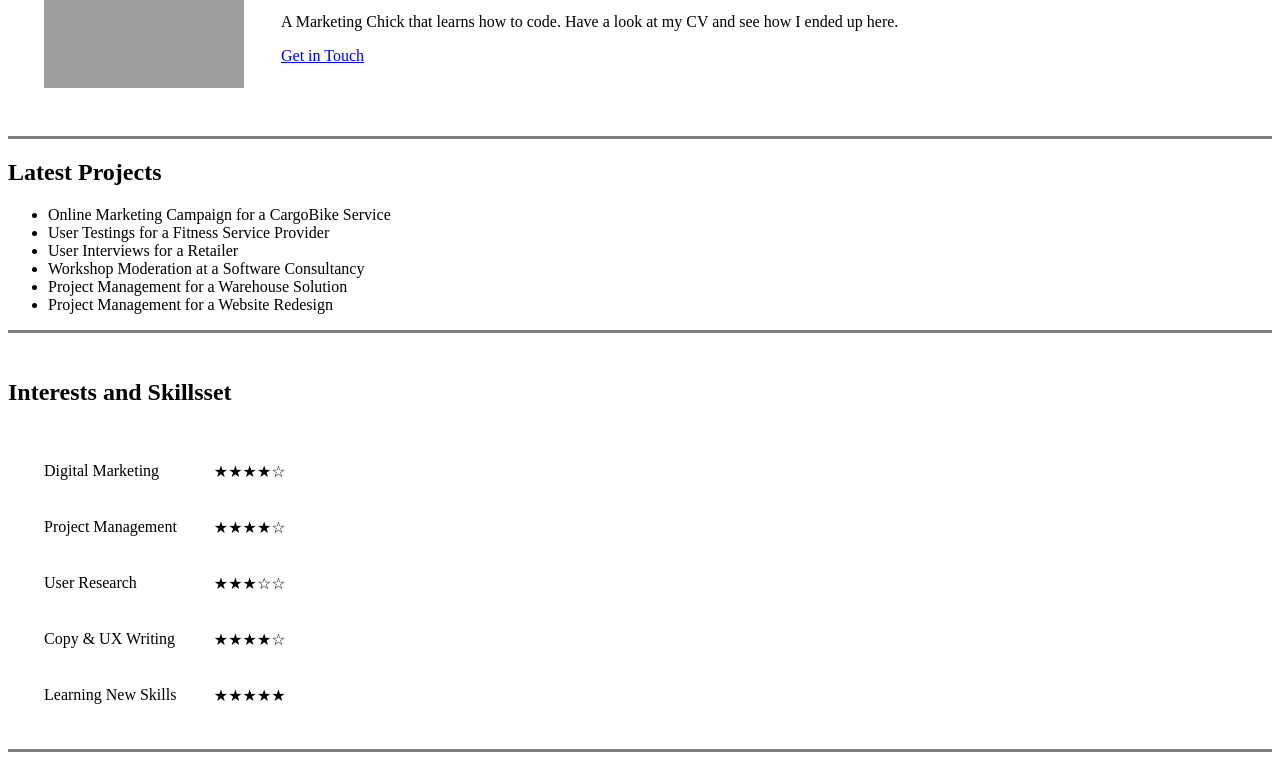
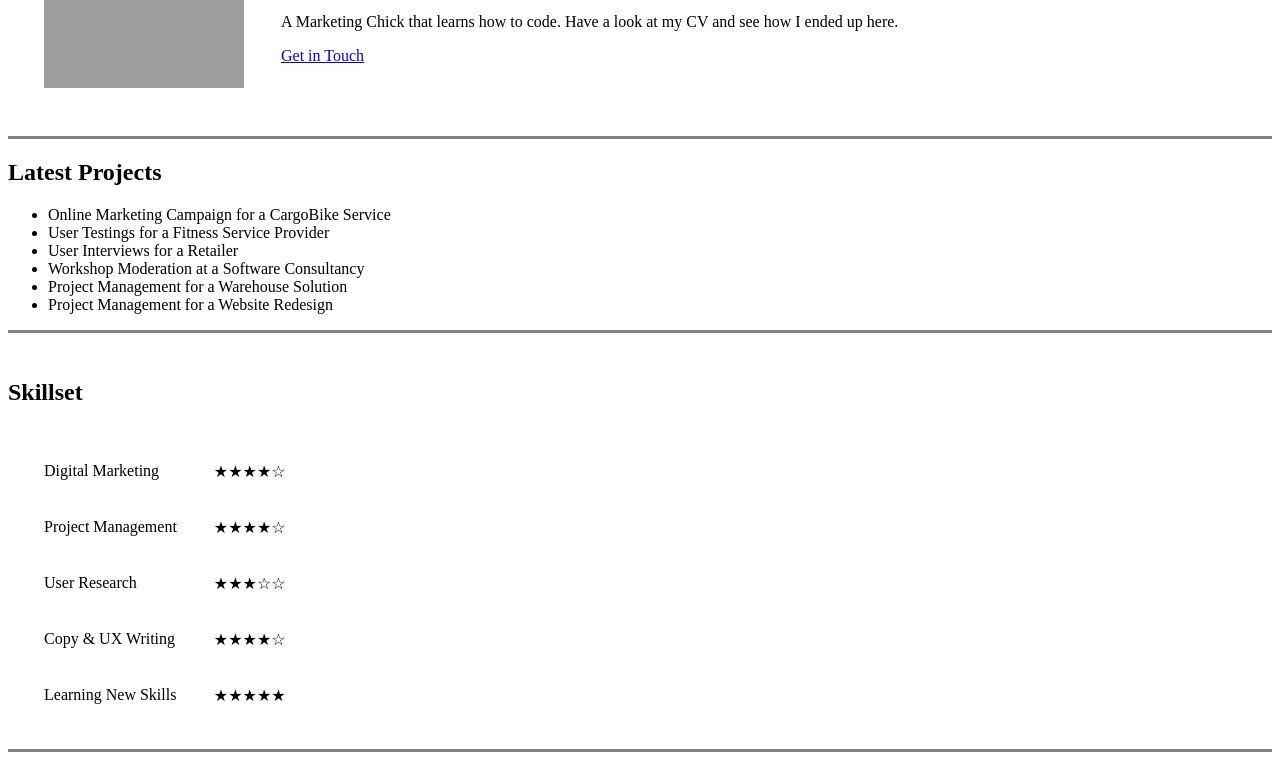
Before and after one commit to TessaTanita/personalpage, a plain HTML site: page index.html in a window 1280 px wide. Shown: the part 156-916 px from the top of the page. Drawn offline with Linux system fonts and the light colour scheme; grey boxes are pictures that could not be loaded.

Commit message:
Update index.html

```diff
--- a/index.html
+++ b/index.html
@@ -46,7 +46,7 @@
 <hr size="3" noshade>
 <br>
 </p>
-<h2>Interests and Skillsset</h2>
+<h2>Skillset</h2>
 <table cell-spacing="10">
   <tr>
         <td>Digital Marketing</td>
```
